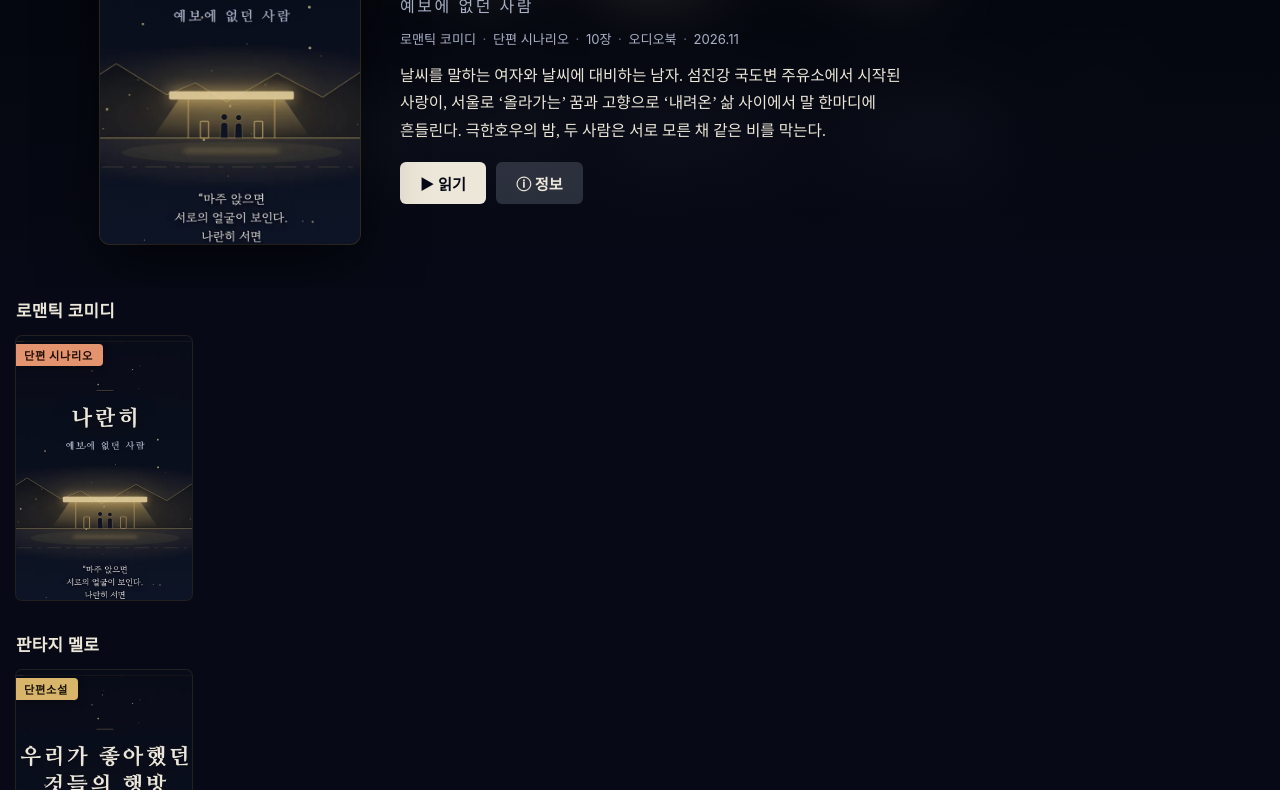
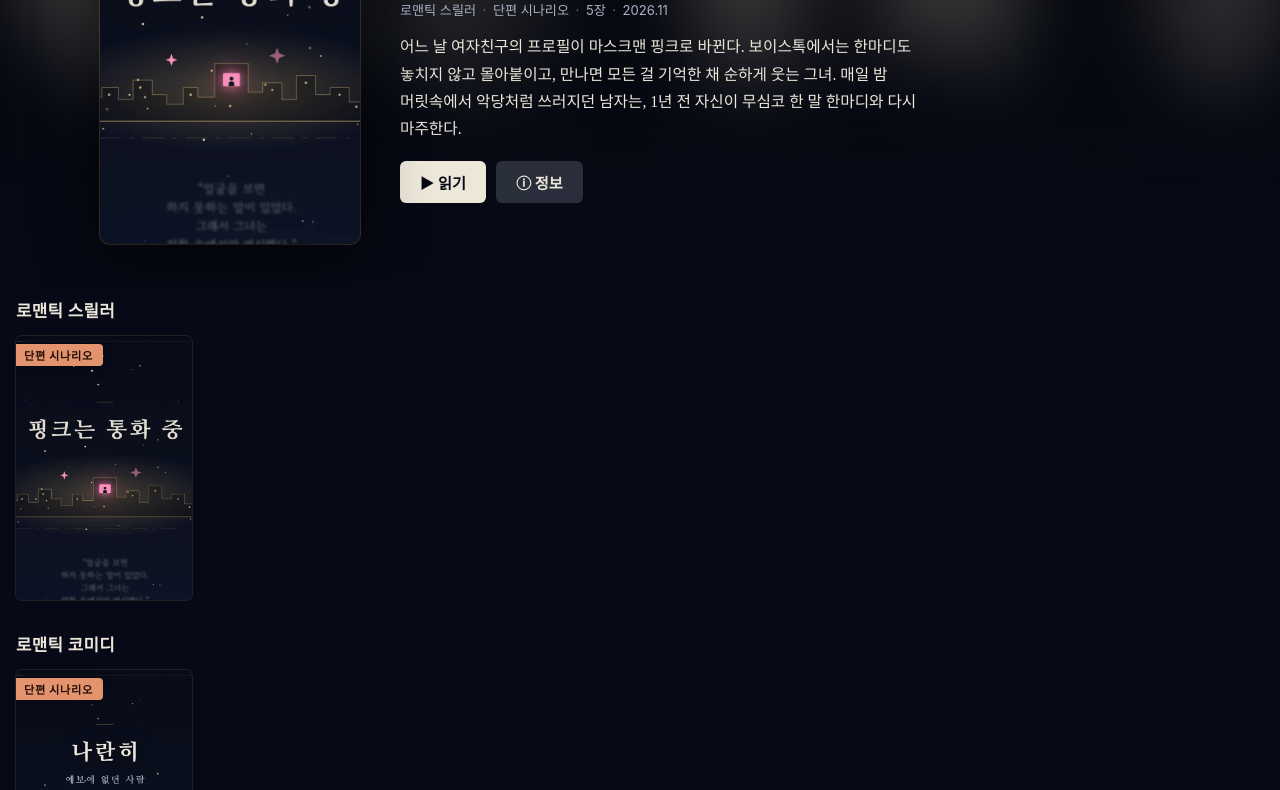
Before and after one commit to bluehhhh-byte/bluehhhh-byte.github.io, a plain HTML site: page index.html in a window 1280 px wide. Shown: the part 242-1032 px from the top of the page. Drawn offline with Linux system fonts and the light colour scheme; a web font is replaced by a local one.

Commit message:
서재에 「핑크는 통화 중」 등록
Co-Authored-By: Claude Opus 5.5 <noreply@anthropic.com>

```diff
--- a/books.js
+++ b/books.js
@@ -2,6 +2,21 @@
 // genre = 메뉴·줄을 나누는 장르, format = 표지 배너(단편소설/단편 시나리오)
 // key = 각 리더 사이트의 이어 읽기 저장 키(같은 origin이라 그대로 읽힌다)
 window.BOOKS = [
+  {
+    id: 'pink-on-call',
+    title: '핑크는 통화 중',
+    subtitle: '',
+    genre: '로맨틱 스릴러',
+    format: '단편 시나리오',
+    chapters: 5,
+    audio: false,
+    year: '2026.11',
+    url: '/pink-on-call/',
+    cover: 'covers/pink-on-call.webp',
+    key: 'pink_on_call_progress_v1',
+    tags: ['보이스톡', '특촬물', '마스크맨', '듀스'],
+    synopsis: '어느 날 여자친구의 프로필이 마스크맨 핑크로 바뀐다. 보이스톡에서는 한마디도 놓치지 않고 몰아붙이고, 만나면 모든 걸 기억한 채 순하게 웃는 그녀. 매일 밤 머릿속에서 악당처럼 쓰러지던 남자는, 1년 전 자신이 무심코 한 말 한마디와 다시 마주한다.'
+  },
   {
     id: 'naranhi',
     title: '나란히',
--- a/index.html
+++ b/index.html
@@ -10,7 +10,7 @@
   <link rel="preconnect" href="https://fonts.gstatic.com" crossorigin>
   <link href="https://fonts.googleapis.com/css2?family=Gowun+Batang:wght@400;700&family=Noto+Serif+KR:wght@600;700&display=swap" rel="stylesheet">
   <link rel="stylesheet" href="https://cdn.jsdelivr.net/gh/orioncactus/pretendard@v1.3.9/dist/web/static/pretendard.min.css" />
-  <link rel="stylesheet" href="styles.css?v=20261116d" />
+  <link rel="stylesheet" href="styles.css?v=20261122a" />
 </head>
 <body>
   <header class="topbar">
@@ -31,7 +31,7 @@
   </div>
 
   <!-- bump ?v= on every release (Pages max-age=600) -->
-  <script src="books.js?v=20261116d"></script>
-  <script src="app.js?v=20261116d"></script>
+  <script src="books.js?v=20261122a"></script>
+  <script src="app.js?v=20261122a"></script>
 </body>
 </html>
```
Also changed, not shown: covers/pink-on-call.webp (added).
